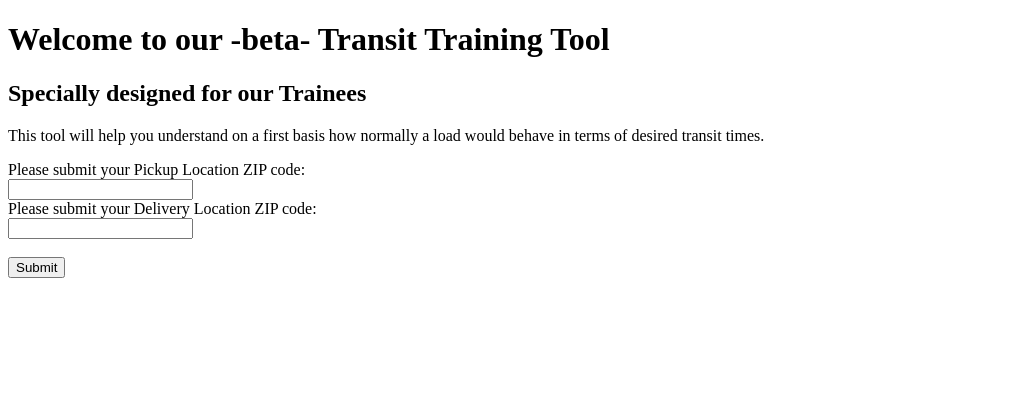
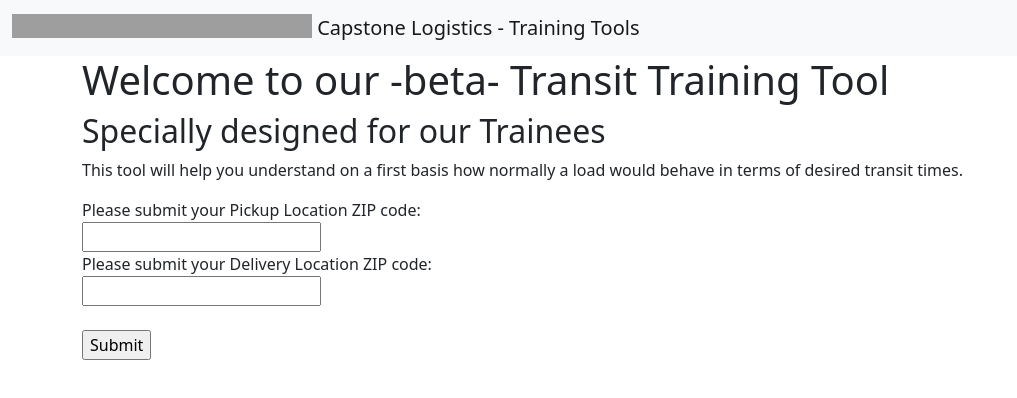
Before and after one commit to jalejotorresm/myNewRepo, a plain HTML site: page index.html in a window 1280 px wide. Shown: the whole page, without its empty margins (0-1017 px from the left). Drawn offline with nearby package versions, Linux system fonts and the light colour scheme; grey boxes are pictures that could not be loaded.

Commit message:
New info

```diff
--- a/index.html
+++ b/index.html
@@ -4,9 +4,20 @@
     <meta charset="UTF-8">
     <meta http-equiv="X-UA-Compatible" content="IE=edge">
     <meta name="viewport" content="width=device-width, initial-scale=1.0">
+    <link href="https://cdn.jsdelivr.net/npm/bootstrap@5.0.2/dist/css/bootstrap.min.css" rel="stylesheet" integrity="sha384-EVSTQN3/azprG1Anm3QDgpJLIm9Nao0Yz1ztcQTwFspd3yD65VohhpuuCOmLASjC" crossorigin="anonymous">
+    <link rel="stylesheet" href="style.css">
     <title>Transit Training Tool</title>
+    <link rel="icon" href="https://www.capstonelogistics.com/favicon.ico?v=1">
 </head>
 <body>
+    <nav class="navbar navbar-expand-lg navbar-light bg-light">
+        <div class="container-fluid">
+            <a class="navbar-brand" href="#">
+                <img src="https://www.capstonelogistics.com/assets/images/template/Capstone_Logo.svg" alt="" width="300" height="24" class="d-inline-block align-text-top">
+                Capstone Logistics - Training Tools
+            </a>
+        </div>
+    </nav>
     <div class="container">
         <h1>Welcome to our -beta- Transit Training Tool</h1>
         <h2>Specially designed for our Trainees</h2>
```
